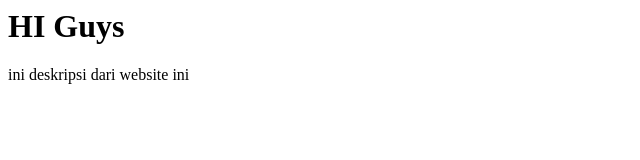
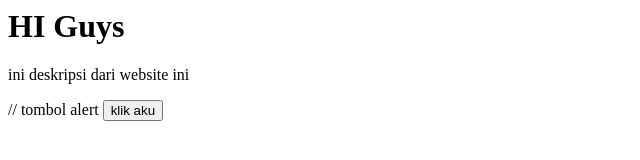
Before and after one commit to juanaxyz/mjs_website, a plain HTML site: page index.html in a window 1280 px wide. Shown: the whole page, without its empty margins (0-640 px from the left). Drawn offline with Linux system fonts and the light colour scheme.

Commit message:
add button

```diff
--- a/index.html
+++ b/index.html
@@ -2,4 +2,7 @@
 <h1>HI Guys</h1>
 <p>ini deskripsi dari website ini</p>
 
+// tombol alert
+<button onclick="alert(`di klik`)" > klik aku </button>
+
 </html>
```
Also changed, not shown: 3 other files.
